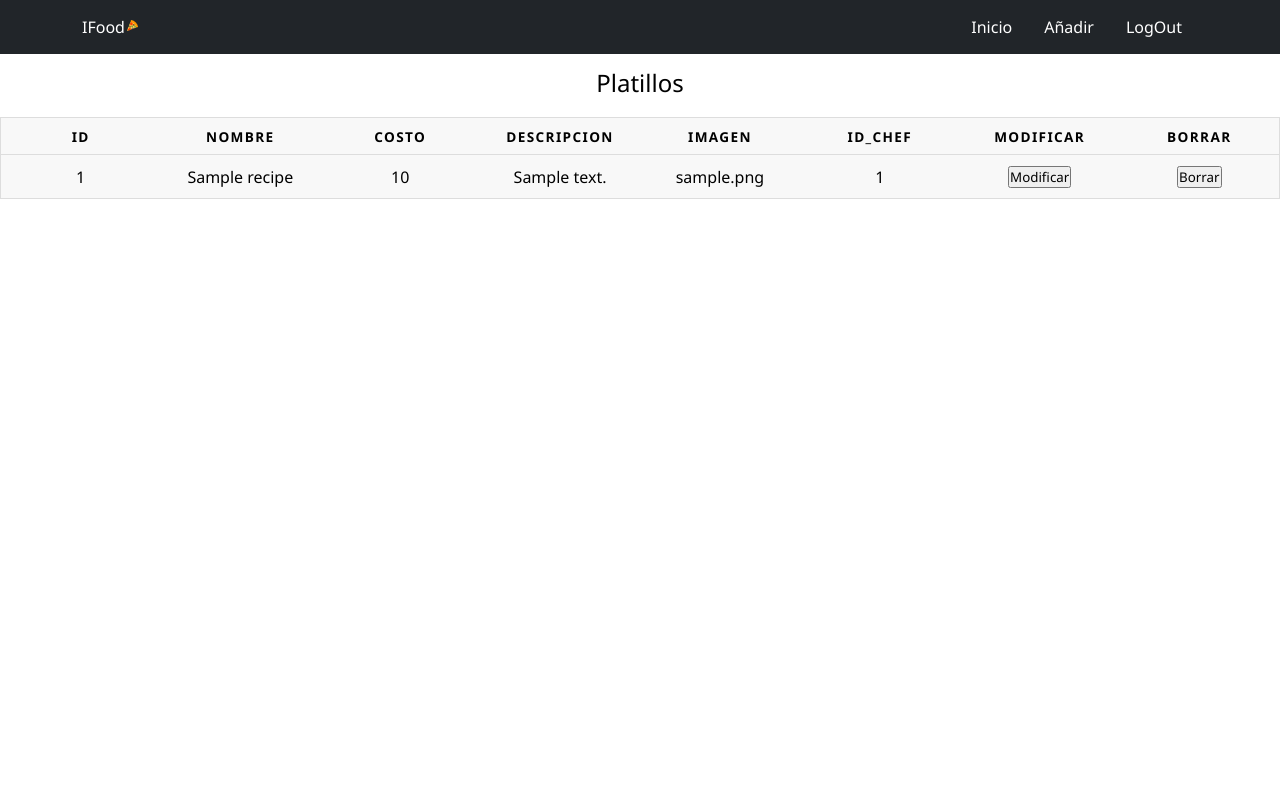
After one commit to ralex20015/Ifood_proyecto_web, a PHP site: page /pages/recipes.php in a window 1280 px wide. The commit adds this page. Run offline with PHP 8.4, Linux system fonts and the light colour scheme; tables that the repository leaves empty or names only in its code hold one stand-in row (values such as "Sample post").

Commit message:
Create recipes table

```diff
--- /dev/null
+++ b/CSS/tables.css
@@ -0,0 +1,244 @@
+*,
+*::after,
+*::before {
+    padding: 0;
+    margin: 0;
+    box-sizing: border-box;
+    font-family: "Segoe UI", Roboto, "Helvetica Neue", Arial, "Noto Sans", "Liberation Sans", sans-serif, "Apple Color Emoji", "Segoe UI Emoji", "Segoe UI Symbol", "Noto Color Emoji";
+}
+
+body {
+    height: 100vh;
+    width: 100%;
+}
+
+/* NAV */
+
+.navbar {
+    position: relative;
+    display: flex;
+    flex-wrap: wrap;
+    align-items: center;
+    justify-content: space-between;
+    padding-top: 0.5rem;
+    padding-bottom: 0.5rem;
+}
+
+.navbar .container {
+    display: flex;
+    flex-wrap: inherit;
+    align-items: center;
+    justify-content: space-between;
+}
+
+.navbar-nav .nav-link {
+    padding-right: 0;
+    padding-left: 0;
+}
+
+.bg-dark {
+    background-color: rgba(33, 37, 41, 1) !important;
+}
+
+.sticky-top {
+    position: -webkit-sticky;
+    position: sticky;
+    top: 0;
+    z-index: 1020;
+}
+
+.container,
+.container-fluid {
+    width: 100%;
+    padding-right: 0.75rem;
+    padding-left: 0.75rem;
+    margin-right: auto;
+    margin-left: auto;
+}
+
+@media (min-width: 576px) {
+    .container {
+        max-width: 540px;
+    }
+}
+
+@media (min-width: 768px) {
+    .container {
+        max-width: 720px;
+    }
+}
+
+@media (min-width: 992px) {
+    .container {
+        max-width: 960px;
+    }
+}
+
+@media (min-width: 1200px) {
+    .container {
+        max-width: 1140px;
+    }
+}
+
+@media (min-width: 1400px) {
+    .container {
+        max-width: 1320px;
+    }
+}
+
+.nav-link {
+    display: block;
+    padding: 0.5rem 1rem;
+    color: #0d6efd;
+    text-decoration: none;
+}
+
+.nav-link:hover,
+.nav-link:focus {
+    color: #0a58ca;
+}
+
+.link-secondary {
+    color: #fff;
+}
+
+.link-secondary:hover,
+.link-secondary:focus {
+    color: #565e64;
+}
+
+.nav {
+    display: flex;
+    flex-wrap: wrap;
+    padding-left: 0;
+    margin-bottom: 0;
+    list-style: none;
+}
+
+.justify-content-end {
+    justify-content: flex-end !important;
+}
+
+.p-0 {
+    padding: 0 !important;
+}
+
+.text-white {
+    --bs-text-opacity: 1;
+    color: rgba(255, 255, 255, 1) !important;
+}
+
+.pb-5 {
+    padding-bottom: 3rem !important;
+}
+
+.pt-3 {
+    padding-top: 1rem !important;
+}
+
+/* Tables */
+table {
+    border: 1px solid #ccc;
+    border-collapse: collapse;
+    margin: 0;
+    padding: 0;
+    width: 100%;
+    table-layout: fixed;
+}
+
+table caption {
+    font-size: 1.5em;
+    margin: .5em 0 .75em;
+}
+
+table tr {
+    background-color: #f8f8f8;
+    border: 1px solid #ddd;
+    padding: .35em;
+}
+
+table th,
+table td {
+    padding: .625em;
+    text-align: center;
+}
+
+table th {
+    font-size: .85em;
+    letter-spacing: .1em;
+    text-transform: uppercase;
+}
+
+@media screen and (max-width: 600px) {
+    table {
+        border: 0;
+    }
+
+    table caption {
+        font-size: 1.3em;
+    }
+
+    table thead {
+        border: none;
+        clip: rect(0 0 0 0);
+        height: 1px;
+        margin: -1px;
+        overflow: hidden;
+        padding: 0;
+        position: absolute;
+        width: 1px;
+    }
+
+    table tr {
+        border-bottom: 3px solid #ddd;
+        display: block;
+        margin-bottom: .625em;
+    }
+
+    table td {
+        border-bottom: 1px solid #ddd;
+        display: block;
+        font-size: .8em;
+        text-align: right;
+    }
+
+    table td::before {
+        content: attr(data-label);
+        float: left;
+        font-weight: bold;
+        text-transform: uppercase;
+    }
+
+    table td:last-child {
+        border-bottom: 0;
+    }
+}
+
+/* Footer*/
+footer.align-bottom {
+    position: absolute;
+    bottom: 0;
+    width: 100%;
+}
+
+.py-3 {
+    padding-top: 1rem !important;
+    padding-bottom: 1rem !important;
+}
+
+.text-muted {
+    color: rgba(255, 255, 255, 1) !important;
+}
+
+.m-0 {
+    margin: 0 !important;
+}
+
+
+.text-center {
+    text-align: center !important;
+}
+
+.fs-4 {
+    font-size: calc(1.275rem + 0.3vw) !important;
+}
--- a/pages/about.html
+++ b/pages/about.html
@@ -14,12 +14,12 @@
 
     <nav class="navbar bg-dark sticky-top">
         <div class="container">
-            <a class="nav-link link-secondary p-0" href="../index.html">IFood<img width="15" height="15"
+            <a class="nav-link link-secondary p-0" href="../index.php">IFood<img width="15" height="15"
                     src="../Images/pizza-icon.png"> </a>
             <ul class="nav justify-content-end">
-                <li><a href="../index.html" class="nav-link link-secondary">Inicio</a></li>
+                <li><a href="../index.php" class="nav-link link-secondary">Inicio</a></li>
                 <li><a class="nav-link link-secondary" href="../pages/register.html">Registarse</a></li>
-                <li><a class="nav-link link-secondary" href="../pages/login.html">Login</a></li>
+                <li><a class="nav-link link-secondary" href="../pages/login.php">Login</a></li>
             </ul>
         </div>
     </nav>
--- /dev/null
+++ b/pages/recipes.php
@@ -0,0 +1,74 @@
+<?php
+    include '../php/dbConection.php';
+    session_start();
+
+?>
+<!DOCTYPE html>
+<html lang="en">
+<head>
+    <meta charset="UTF-8">
+    <meta http-equiv="X-UA-Compatible" content="IE=edge">
+    <meta name="viewport" content="width=device-width, initial-scale=1.0">
+    <link rel="stylesheet" href="../CSS/tables.css">
+    <link rel="icon" href="../Images/pizza-icon.png">
+    <title>Platillos</title>
+</head>
+<body>
+    <header>
+        <nav class="navbar bg-dark sticky-top">
+            <div class="container">
+                <a class="nav-link link-secondary p-0" href="../index.php">IFood<img width="15" height="15"
+                        src="../Images/pizza-icon.png"> </a>
+                <ul class="nav justify-content-end">
+                    <li><a class="nav-link link-secondary" href="#">Inicio</a></li>
+                    <li><a class="nav-link link-secondary" href="../pages/formProducts.php">Añadir</a></li>
+                    <li><a class="nav-link link-secondary" href="../php/logOut.php">LogOut</a></li>
+                </ul>
+            </div>
+        </nav>
+    </header>
+
+    <main>
+        <table>
+            <caption>Platillos</caption>
+            <thead>
+                <tr>
+                    <th scope="col">Id</th>
+                    <th scope="col">Nombre</th>
+                    <th scope="col">Costo</th>
+                    <th scope="col">Descripcion</th>
+                    <th scope="col">Imagen</th>
+                    <th scope="col">Id_chef</th>
+                    <th scope="col">Modificar</th>
+                    <th scope="col">Borrar</th>
+                </tr>
+            </thead>
+            <tbody>
+                <?php
+                    $query = mysqli_query($conn,"select * from `recipes`");
+                   if (mysqli_num_rows($query) > 0) {
+                        while ($row = mysqli_fetch_assoc($query)) {
+                            echo '<tr>
+                            <td data-label="Id">'.$row["id_recipe"].'</td>
+                            <td data-label="Nombre">'.$row["name"].'</td>
+                            <td data-label="Costo">'.$row["cost"].'</td>
+                            <td data-label="Descripcion">'.$row["description"].'</td>
+                            <td data-label="Imagen">'.$row["image"].'</td>
+                            <td data-label="Chef">'.$row["id_chef"].'</td>
+                            <td data-label="Modificar"><button class="btn-Update">Modificar</button></td>
+                            <td data-label="Borrar">
+                                <form action="../php/deleteRow.php" method="post">
+                                    <button class="btn-Delete" type="submit" name="btn-Delete">Borrar</button>
+                                </form>
+                            </td>
+
+
+                        </tr>';
+                    }
+                   }
+                ?>
+            </tbody>
+        </table>
+    </main>
+</body>
+</html>
--- /dev/null
+++ b/php/logOut.php
@@ -0,0 +1,5 @@
+<?php
+    session_start();
+    session_destroy();
+    header("location: ../pages/login.php");
+?>
--- a/php/register.php
+++ b/php/register.php
@@ -12,7 +12,7 @@
 
           $insert = mysqli_query($conn, $query);
           echo "Registro exitoso";
-          header("location: ../pages/login.html");
+          header("location: ../pages/login.php");
      }
 
      mysqli_close($conn);
```
Also changed, not shown: index.php (renamed from index.html, +12 -2 lines), pages/formProducts.php (renamed from pages/formProducts.html, +29 -1 lines), pages/login.php (renamed from pages/login.html, +15 -3 lines), pages/products.php (renamed from pages/products.html, +17 -3 lines), pages/register.html (+4 -4 lines), php/authentication.php (added, +23 -0 lines), php/login.php (deleted, +0 -20 lines), pages/chef.html (added), php/deleteRow.php (added).
